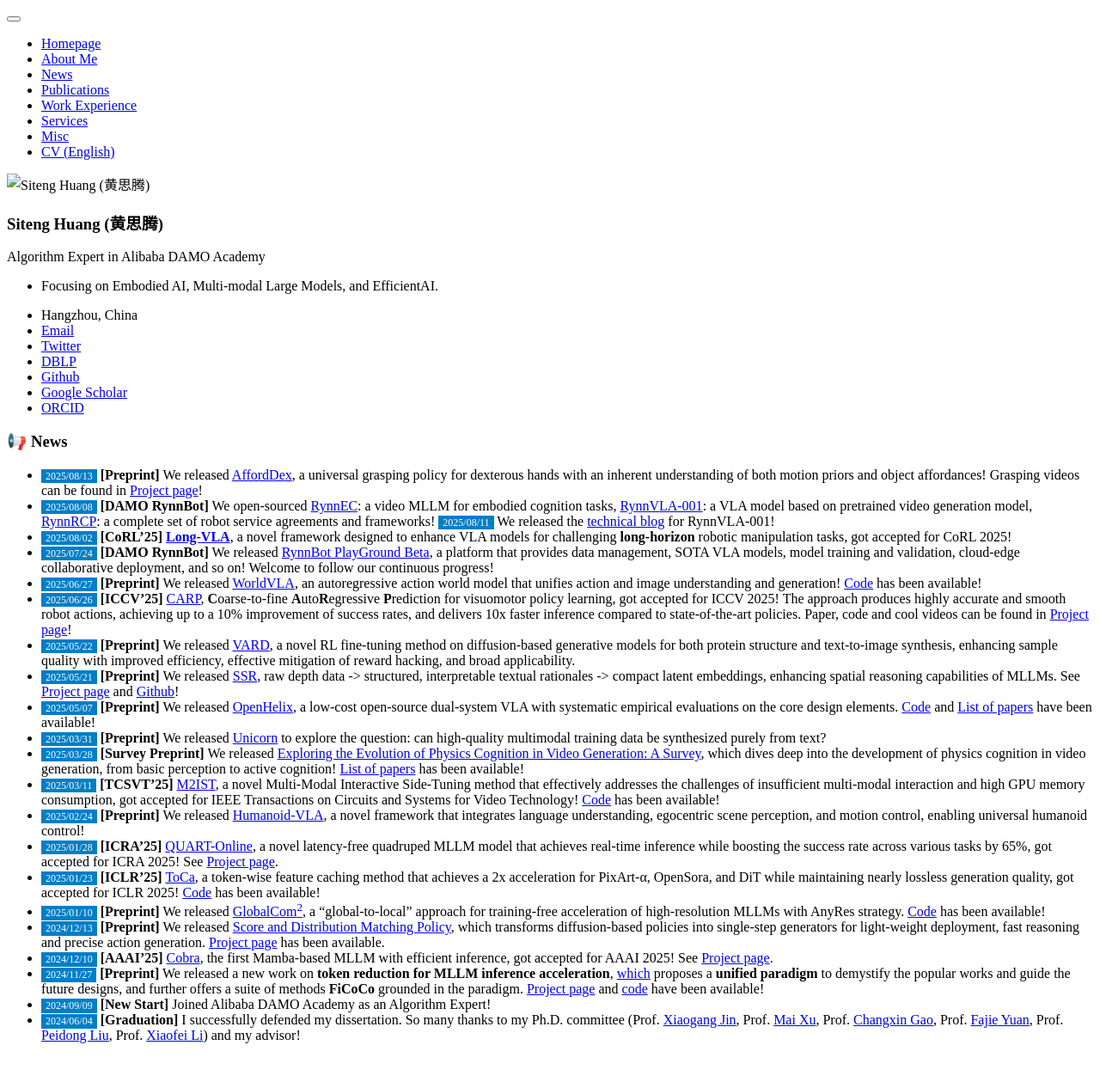
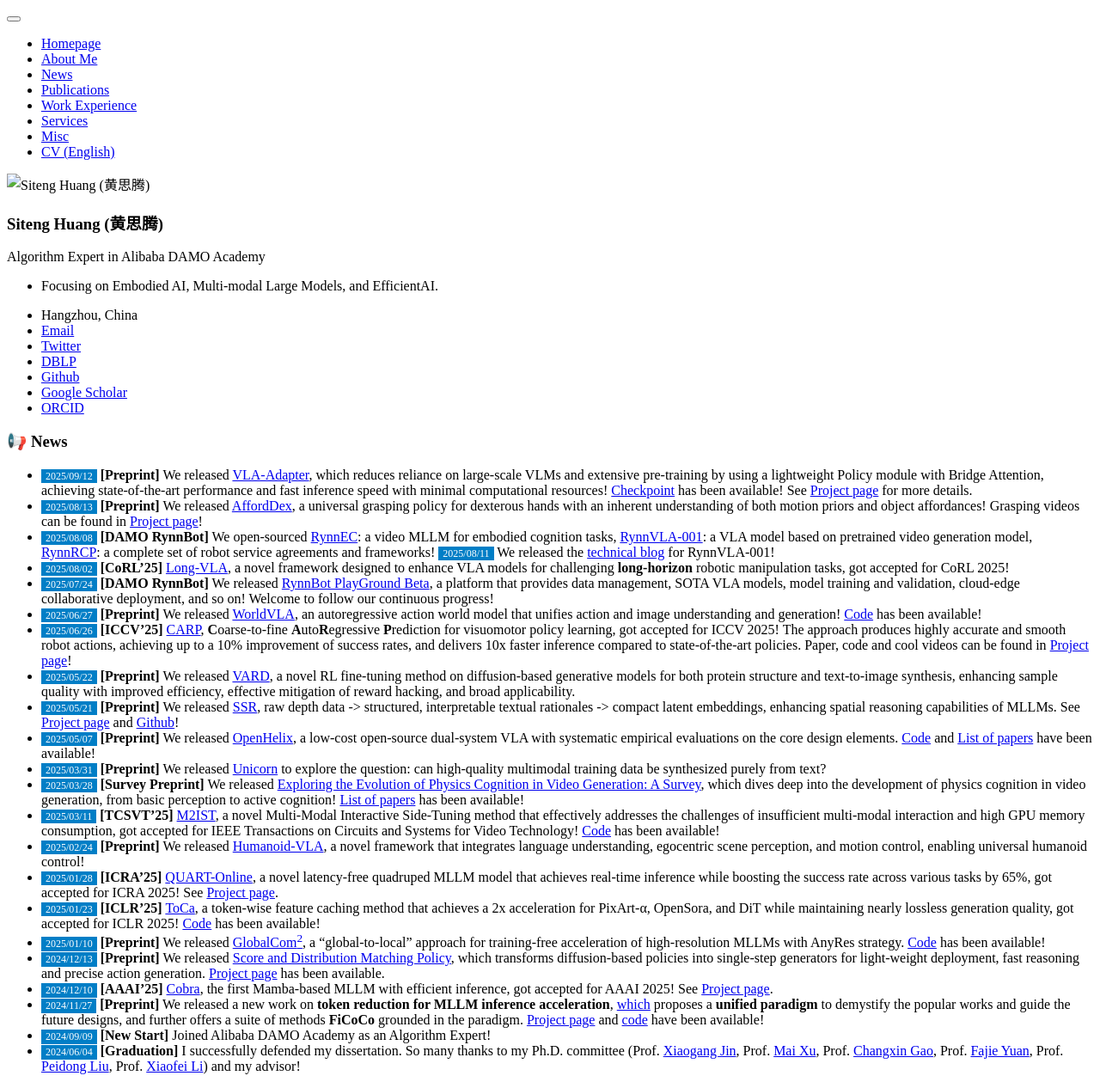
Before and after one commit to bighuang624/bighuang624.github.io, a Jekyll site: the page built from _pages/includes/news.md, in a window 1280 px wide. Shown: the whole page at 86% size. Built offline with Jekyll 4.4.1, drawn with Linux system fonts in a browser that asks for light colours; our own code applies the rules of GitHub Pages for plain Markdown files; before the commit the page ends 1230 px from its top, so only the background shows below that.

Commit message:
add VLA-Adapter

```diff
--- a/_pages/includes/news.md
+++ b/_pages/includes/news.md
@@ -2,9 +2,10 @@
 
 <!-- 参考 https://huanwang.tech/ 的样式 -->
 
+* <span style="font-size:12px;color:#FFFFFF;background-color:#007ec6;padding:1px 5px 1.5px 5px;">2025/09/12</span> **[Preprint]** We released [VLA-Adapter](https://arxiv.org/abs/2509.09372), which reduces reliance on large-scale VLMs and extensive pre-training by using a lightweight Policy module with Bridge Attention, achieving state-of-the-art performance and fast inference speed with minimal computational resources! [Checkpoint](https://huggingface.co/VLA-Adapter) has been available! See [Project page](https://vla-adapter.github.io/) for more details.
 * <span style="font-size:12px;color:#FFFFFF;background-color:#007ec6;padding:1px 5px 1.5px 5px;">2025/08/13</span> **[Preprint]** We released [AffordDex](https://arxiv.org/abs/2508.08896), a universal grasping policy for dexterous hands with an inherent understanding of both motion priors and object affordances! Grasping videos can be found in [Project page](https://afforddex.github.io/)!
 * <span style="font-size:12px;color:#FFFFFF;background-color:#007ec6;padding:1px 5px 1.5px 5px;">2025/08/08</span> **[DAMO RynnBot]** We open-sourced [RynnEC](https://github.com/alibaba-damo-academy/RynnEC): a video MLLM for embodied cognition tasks, [RynnVLA-001](https://github.com/alibaba-damo-academy/RynnVLA-001): a VLA model based on pretrained video generation model, [RynnRCP](https://github.com/alibaba-damo-academy/RynnRCP): a complete set of robot service agreements and frameworks! <span style="font-size:12px;color:#FFFFFF;background-color:#007ec6;padding:1px 5px 1.5px 5px;">2025/08/11</span> We released the [technical blog](https://huggingface.co/blog/Alibaba-DAMO-Academy/rynnvla-001) for RynnVLA-001!
-* <span style="font-size:12px;color:#FFFFFF;background-color:#007ec6;padding:1px 5px 1.5px 5px;">2025/08/02</span> **[CoRL'25]** **[Long-VLA](https://arxiv.org/abs/2508.19958)**, a novel framework designed to enhance VLA models for challenging **long-horizon** robotic manipulation tasks, got accepted for CoRL 2025!
+* <span style="font-size:12px;color:#FFFFFF;background-color:#007ec6;padding:1px 5px 1.5px 5px;">2025/08/02</span> **[CoRL'25]** [Long-VLA](https://arxiv.org/abs/2508.19958), a novel framework designed to enhance VLA models for challenging **long-horizon** robotic manipulation tasks, got accepted for CoRL 2025!
 * <span style="font-size:12px;color:#FFFFFF;background-color:#007ec6;padding:1px 5px 1.5px 5px;">2025/07/24</span> **[DAMO RynnBot]** We released [RynnBot PlayGround Beta](https://developer.damo-academy.com/playground), a platform that provides data management, SOTA VLA models, model training and validation, cloud-edge collaborative deployment, and so on! Welcome to follow our continuous progress!
 * <span style="font-size:12px;color:#FFFFFF;background-color:#007ec6;padding:1px 5px 1.5px 5px;">2025/06/27</span> **[Preprint]** We released [WorldVLA](https://arxiv.org/abs/2506.21539), an autoregressive action world model that unifies action and image understanding and generation! [Code](https://github.com/alibaba-damo-academy/WorldVLA) has been available!
 * <span style="font-size:12px;color:#FFFFFF;background-color:#007ec6;padding:1px 5px 1.5px 5px;">2025/06/26</span> **[ICCV'25]** [CARP](https://arxiv.org/abs/2412.06782), **C**oarse-to-fine **A**uto**R**egressive **P**rediction for visuomotor policy learning, got accepted for ICCV 2025! The approach produces highly accurate and smooth robot actions, achieving up to a 10% improvement of success rates, and delivers 10x faster inference compared to state-of-the-art policies. Paper, code and cool videos can be found in [Project page](https://carp-robot.github.io/)!
```
Also changed, not shown: _pages/includes/pub_short.md (+2 -0 lines).
